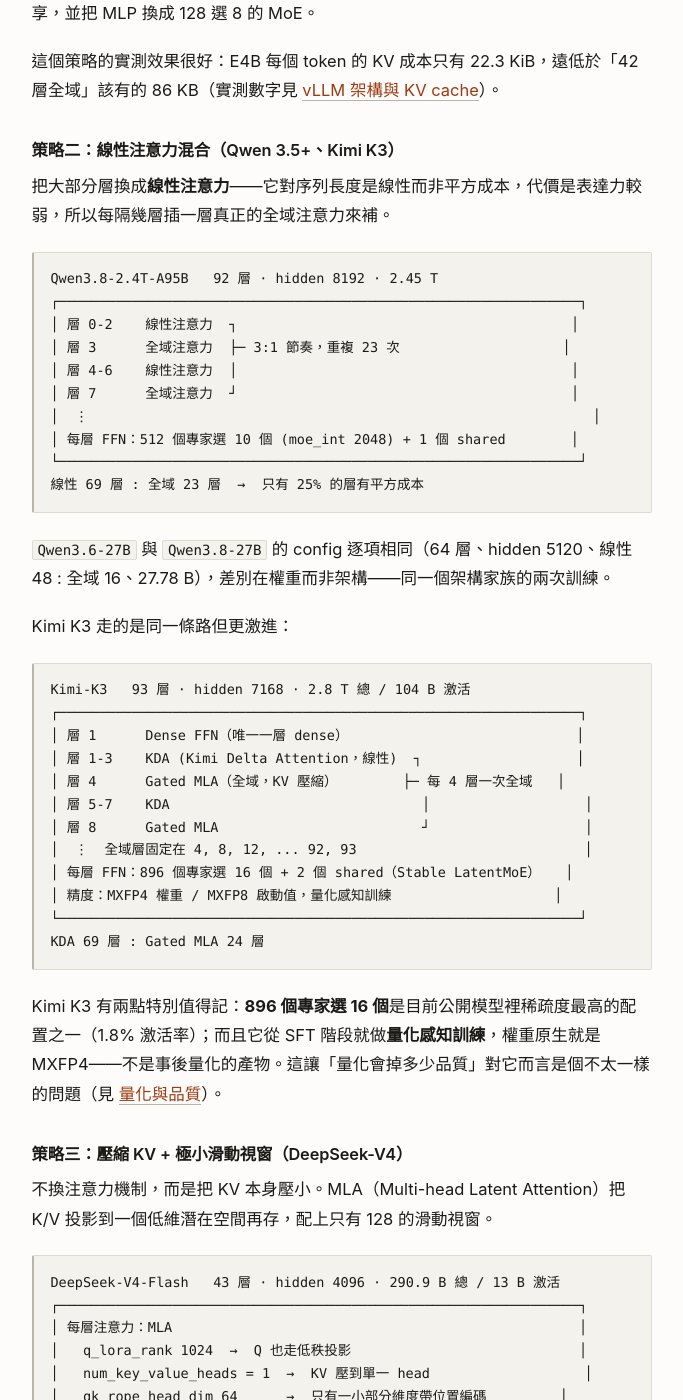
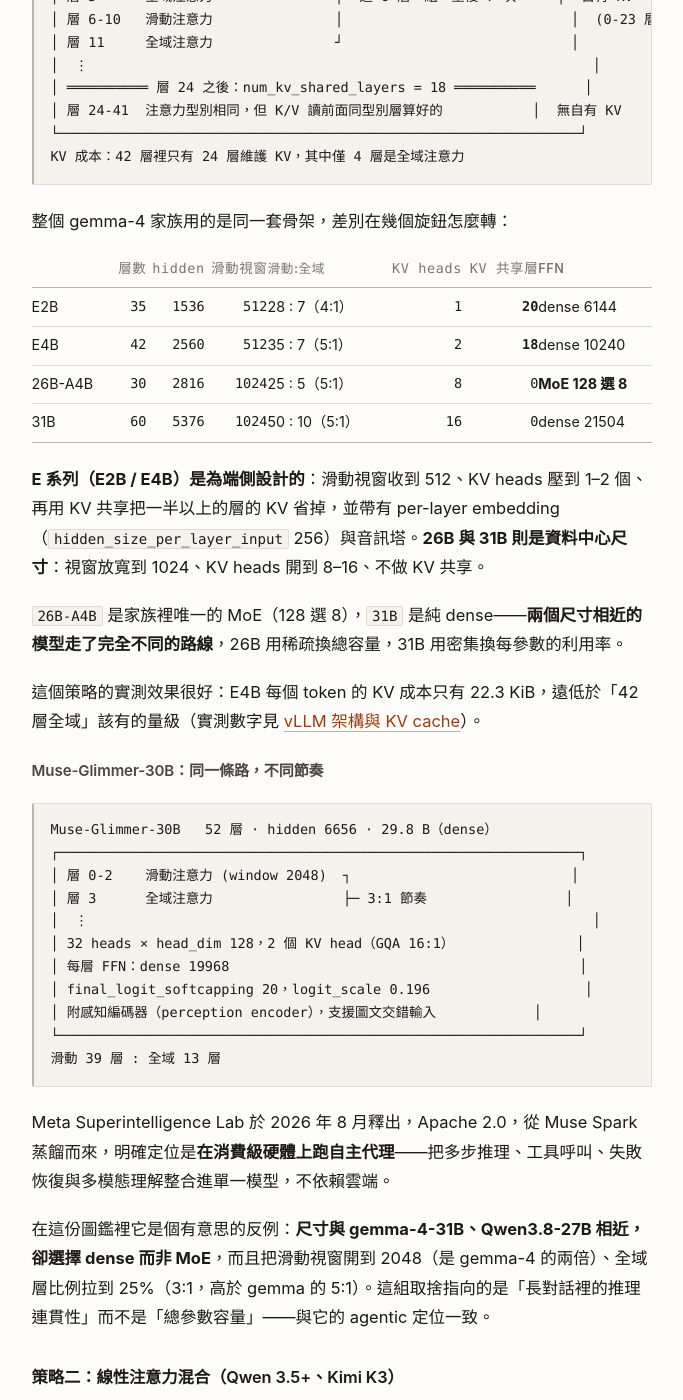
Before and after one commit to wicanr2/ai-tool-notes, a Jekyll site: the page built from notes/llm-architecture-map-2026.md, in a window 1280 px wide and 1400 px high, scrolled down 1930 px. Shown: the whole window, without its empty margins (298-981 px from the left). Built offline with Jekyll 4.4.1, drawn with Linux system fonts in a browser that asks for light colours; our own code applies the rules of GitHub Pages for plain Markdown files; some of the changed text lies outside the part shown.

Commit message:
補上 gemma-4-E2B/31B 與 Meta Muse-Glimmer-30B,並修正 KV head_dim 的算法
依一台實機 Ollama 主機上實際安裝的六個模型盤點,補齊圖鑑缺漏:

- gemma-4 家族旋鈕對照表(E2B/E4B/26B-A4B/31B):E 系列為端側設計
  (視窗 512、KV heads 1-2、KV 共享 18-20 層),26B/31B 為資料中心尺寸;
  26B 是家族唯一 MoE,31B 純 dense
- Muse-Glimmer-30B(Meta Superintelligence Lab, 2026-08, Apache 2.0):
  52 層 dense,滑動 2048 配 3:1 全域比例,附感知編碼器;
  同尺寸選 dense 而非 MoE,取捨指向長對話推理連貫性
- 新增章節「全域層與滑動層的 head_dim 不同」:gemma-4 全系列 head_dim 256
  但 global_head_dim 512,GGUF 的 key_length/key_length_swa 可交叉驗證;
  隨 context 成長的只有全域層且每個 KV head 大一倍,兩個計算器的欄位提示同步修正

````diff
--- a/notes/llm-architecture-map-2026.md
+++ b/notes/llm-architecture-map-2026.md
@@ -4,7 +4,7 @@
 
 誰在哪些層做全域注意力、剩下的層用什麼替代、以及 MoE 的稀疏度推到多高——這三個決定就構成了 2026 年這批模型的架構差異。
 
-所有數字取自各模型 HuggingFace repo 的 `config.json` 與官方模型卡，查詢日 **2026-08-18**。
+所有數字取自各模型 HuggingFace repo 的 `config.json` 與官方模型卡，查詢日 **2026-08-18**。其中 gemma-4 全系列、Muse-Glimmer 與 Qwen 3.6/3.8 另以一台實機 Ollama 主機的 GGUF metadata 交叉核對過。
 
 - 相關：[vLLM 架構與 KV cache](vllm-serving-and-architecture.md)、[推論速度怎麼估](llm-decode-throughput-formula.md)、[量化格式](quantization-fp8-nvfp4.md)
 
@@ -14,8 +14,11 @@
 
 | 模型 | 層數 | hidden | 總參數 | 激活參數 | 注意力組成 | 專家 / top-k | context |
 |---|---:|---:|---:|---:|---|---|---:|
+| gemma-4-E2B-it | 35 | 1536 | 5.1 B | 約 2 B | 滑動512 ×28 / 全域 ×7 + KV 共享 20 層 | dense | 128K |
 | gemma-4-E4B-it | 42 | 2560 | 8.0 B | 約 4 B | 滑動512 ×35 / 全域 ×7 + KV 共享 18 層 | dense | 128K |
 | gemma-4-26B-A4B-it | 30 | 2816 | 26.5 B | 4 B | 滑動1024 ×25 / 全域 ×5 | 128 / 8 | 256K |
+| gemma-4-31B-it | 60 | 5376 | 31.3 B | 31.3 B | 滑動1024 ×50 / 全域 ×10 | dense | 256K |
+| **Muse-Glimmer-30B** | 52 | 6656 | 29.8 B | 29.8 B | 滑動2048 ×39 / 全域 ×13 | dense | 128K |
 | Qwen3.6-27B | 64 | 5120 | 27.8 B | 27.8 B | 線性 ×48 / 全域 ×16 | dense | 256K |
 | Qwen3.6-35B-A3B | 40 | 2048 | 36.0 B | 3 B | 線性 ×30 / 全域 ×10 | 256 / 8 + 1 shared | 256K |
 | Qwen3.8-27B | 64 | 5120 | 27.8 B | 27.8 B | 線性 ×48 / 全域 ×16 | dense | 256K |
@@ -31,7 +34,7 @@
 
 ## 四種長 context 策略
 
-### 策略一：滑動視窗交錯（gemma-4）
+### 策略一：滑動視窗交錯（gemma-4、Muse-Glimmer）
 
 大部分層只看最近 N 個 token，少數層做全域注意力。
 
@@ -49,9 +52,40 @@ gemma-4-E4B-it   42 層 · hidden 2560 · 8.0 B
 KV 成本：42 層裡只有 24 層維護 KV，其中僅 4 層是全域注意力
 ```
 
-`gemma-4-26B-A4B-it` 用同樣的 5:1 節奏（滑動視窗放寬到 1024），但沒有 KV 共享，並把 MLP 換成 128 選 8 的 MoE。
+整個 gemma-4 家族用的是同一套骨架，差別在幾個旋鈕怎麼轉：
 
-這個策略的實測效果很好：E4B 每個 token 的 KV 成本只有 22.3 KiB，遠低於「42 層全域」該有的 86 KB（實測數字見 [vLLM 架構與 KV cache](vllm-serving-and-architecture.md)）。
+| | 層數 | hidden | 滑動視窗 | 滑動:全域 | KV heads | KV 共享層 | FFN |
+|---|---:|---:|---:|---|---:|---:|---|
+| E2B | 35 | 1536 | 512 | 28 : 7（4:1） | 1 | **20** | dense 6144 |
+| E4B | 42 | 2560 | 512 | 35 : 7（5:1） | 2 | **18** | dense 10240 |
+| 26B-A4B | 30 | 2816 | 1024 | 25 : 5（5:1） | 8 | 0 | **MoE 128 選 8** |
+| 31B | 60 | 5376 | 1024 | 50 : 10（5:1） | 16 | 0 | dense 21504 |
+
+**E 系列（E2B / E4B）是為端側設計的**：滑動視窗收到 512、KV heads 壓到 1–2 個、再用 KV 共享把一半以上的層的 KV 省掉，並帶有 per-layer embedding（`hidden_size_per_layer_input` 256）與音訊塔。**26B 與 31B 則是資料中心尺寸**：視窗放寬到 1024、KV heads 開到 8–16、不做 KV 共享。
+
+`26B-A4B` 是家族裡唯一的 MoE（128 選 8），`31B` 是純 dense——**兩個尺寸相近的模型走了完全不同的路線**，26B 用稀疏換總容量，31B 用密集換每參數的利用率。
+
+這個策略的實測效果很好：E4B 每個 token 的 KV 成本只有 22.3 KiB，遠低於「42 層全域」該有的量級（實測數字見 [vLLM 架構與 KV cache](vllm-serving-and-architecture.md)）。
+
+#### Muse-Glimmer-30B：同一條路，不同節奏
+
+```
+Muse-Glimmer-30B   52 層 · hidden 6656 · 29.8 B（dense）
+┌────────────────────────────────────────────────────────────────┐
+│ 層 0-2    滑動注意力 (window 2048)  ┐                           │
+│ 層 3      全域注意力                ├─ 3:1 節奏                 │
+│  ⋮                                                              │
+│ 32 heads × head_dim 128，2 個 KV head（GQA 16:1）               │
+│ 每層 FFN：dense 19968                                           │
+│ final_logit_softcapping 20，logit_scale 0.196                   │
+│ 附感知編碼器（perception encoder），支援圖文交錯輸入            │
+└────────────────────────────────────────────────────────────────┘
+滑動 39 層 : 全域 13 層
+```
+
+Meta Superintelligence Lab 於 2026 年 8 月釋出，Apache 2.0，從 Muse Spark 蒸餾而來，明確定位是**在消費級硬體上跑自主代理**——把多步推理、工具呼叫、失敗恢復與多模態理解整合進單一模型，不依賴雲端。
+
+在這份圖鑑裡它是個有意思的反例：**尺寸與 gemma-4-31B、Qwen3.8-27B 相近，卻選擇 dense 而非 MoE**，而且把滑動視窗開到 2048（是 gemma-4 的兩倍）、全域層比例拉到 25%（3:1，高於 gemma 的 5:1）。這組取捨指向的是「長對話裡的推理連貫性」而不是「總參數容量」——與它的 agentic 定位一致。
 
 ### 策略二：線性注意力混合（Qwen 3.5+、Kimi K3）
 
@@ -153,6 +187,34 @@ MiniMax-M2.7   62 層 · hidden 3072 · 228.7 B 總 / 約 10 B 激活
 
 ---
 
+## 一個容易算錯的地方：全域層與滑動層的 head_dim 不同
+
+估 KV cache 時最常見的做法是「層數 × kv_heads × head_dim × 2 × 精度 × context」。這個公式套在 gemma-4 上會低估，因為它的 `config.json` 裡有兩個 head_dim：
+
+| | `head_dim`（滑動層） | `global_head_dim`（全域層） | KV heads | KV 共享層 |
+|---|---:|---:|---:|---:|
+| gemma-4-E2B | 256 | **512** | 1 | 20 |
+| gemma-4-E4B | 256 | **512** | 2 | 18 |
+| gemma-4-26B-A4B | 256 | **512** | 8 | 0 |
+| gemma-4-31B | 256 | **512** | 16 | 0 |
+
+**真正隨 context 線性成長的是全域層，而它們的每個 KV head 大了一倍。** 這在 GGUF metadata 裡也對得上——`gemma4.attention.key_length = 512` 對應全域層，`key_length_swa = 256` 對應滑動視窗層。
+
+以 E4B 為例，實際隨 context 成長的那部分是：
+
+```
+擁有 KV 的層 = 42 − 18 = 24（第 0–23 層）
+其中全域層   = 4（5:1 節奏下落在第 5、11、17、23 層）
+每層每 token = 2（K+V）× 2 kv_heads × 512 global_head_dim × 2 bytes = 4,096 bytes
+隨 context 成長的部分 = 4 × 4,096 = 16 KiB / token
+```
+
+其餘 20 個滑動層各自只保留 512 個 token 的視窗，開銷固定不隨 context 變動。兩者相加與 vLLM 實測的 22.3 KiB/token 量級相符。
+
+**估算時要分開處理這兩類層**：全域層乘 context，滑動層乘視窗大小。把 42 層全部當成全域層去算，會高估將近十倍；用 `head_dim` 256 去算全域層，則會低估一半。這兩個錯誤方向相反，湊在一起有時會意外接近正確答案——但那是巧合，換一個模型就不成立了。
+
+---
+
 ## 對部署的意義
 
 **KV cache 的成本差異極大，而它決定併發。** 同樣宣稱支援長 context，滑動視窗、線性注意力、MLA 三種做法的 KV 佔用可以差好幾倍。規劃容量時不能只看 context 上限，要看 config 裡的 `layer_types`、`num_key_value_heads` 與 `sliding_window`。
--- a/tools/build-cost-calculator.html
+++ b/tools/build-cost-calculator.html
@@ -50,7 +50,7 @@ GPU 張數 = ceil( 需放進顯存的部分 / 單卡顯存 )
 <div class="row"><label>總參數量<span class="hint">B（十億）</span></label><input type="number" id="totalP" step="0.1"></div>
 <div class="row"><label>每參數位元組<span class="hint">bf16=2、FP8=1、Q4≈0.53</span></label><input type="number" id="bpp" step="0.01"></div>
 <div class="row"><label>隨 context 成長的 KV 層數<span class="hint">只算全域注意力層；滑動視窗與線性注意力層的 KV 不隨 context 成長</span></label><input type="number" id="kvLayers" step="1"></div>
-<div class="row"><label>kv_heads × head_dim</label><input type="number" id="kvDim" step="1"></div>
+<div class="row"><label>kv_heads × head_dim<span class="hint">用全域層的 head_dim；gemma-4 為 512</span></label><input type="number" id="kvDim" step="1"></div>
 <div class="row"><label>KV 精度（bytes）</label><input type="number" id="kvBytes" step="0.5"></div>
 <div class="row"><label>Context 長度</label><input type="number" id="ctx" step="1024"></div>
 <div class="row"><label>同時併發數</label><input type="number" id="batch" step="1" min="1"></div>
--- a/tools/decode-throughput-calculator.html
+++ b/tools/decode-throughput-calculator.html
@@ -45,7 +45,7 @@ offload：tok/s = 1 / ( GPU端位元組/(GPU頻寬×MBU) + CPU端位元組/(DRAM
 <section class="group">
 <h2>KV cache</h2>
 <div class="row"><label>擁有 KV 的層數<span class="hint">扣掉共享 KV 的層</span></label><input type="number" id="kvLayers" step="1" min="0"></div>
-<div class="row"><label>KV head 數 × head_dim<span class="hint">例：2 × 256 就填 512</span></label><input type="number" id="kvDim" step="1" min="0"></div>
+<div class="row"><label>KV head 數 × head_dim<span class="hint">用<b>全域層</b>的 head_dim。gemma-4 的全域層是 512 不是 256</span></label><input type="number" id="kvDim" step="1" min="0"></div>
 <div class="row"><label>KV 精度（bytes）<span class="hint">bf16 填 2、fp8 填 1</span></label><input type="number" id="kvBytes" step="0.5" min="0.5" max="4"></div>
 <div class="row"><label>Context 長度（token）</label><input type="number" id="ctx" step="256" min="0"></div>
 </section>
````
Also changed, not shown: README.md (+1 -1 lines).
